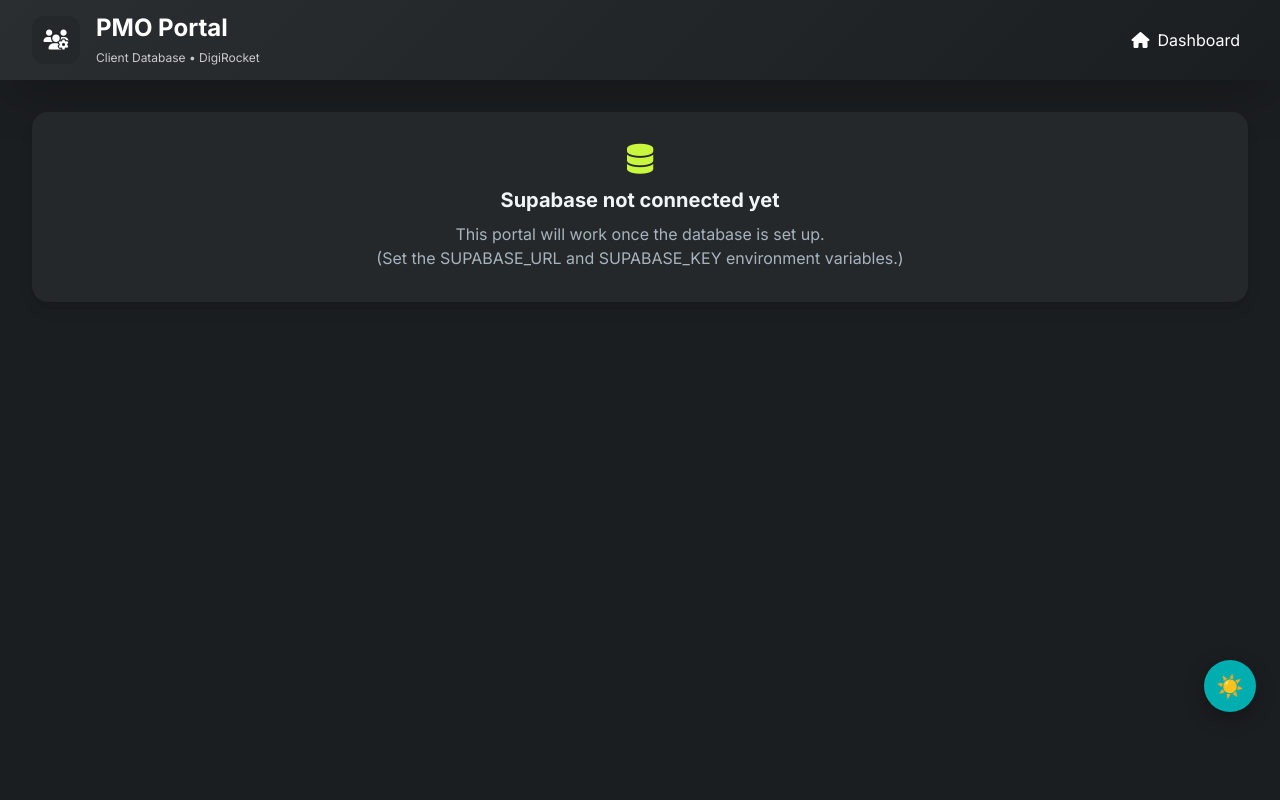
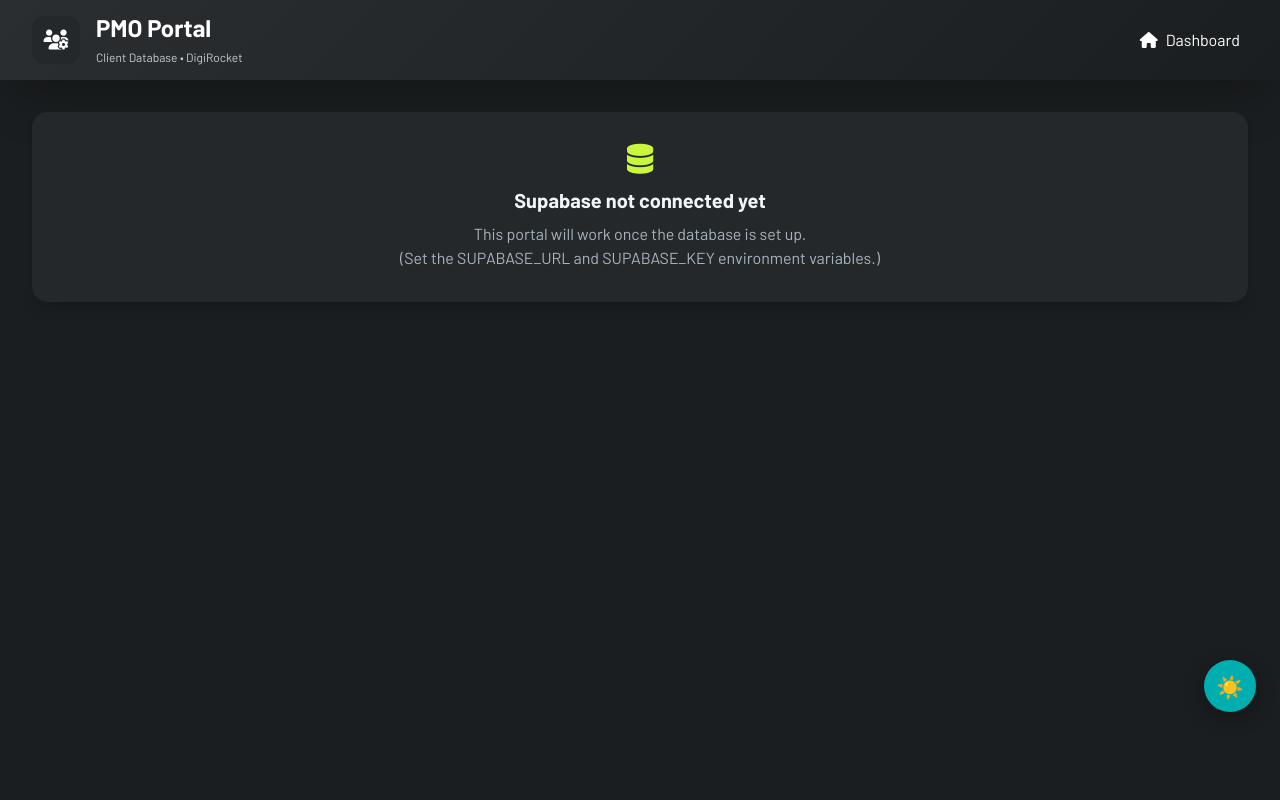
Before and after one commit to Digirocket-Technologies-Pvt-Ltd/ReportingApp, a Flask app: template templates/pmo.html in a window 1280 px wide. Run offline with Flask 3, Linux system fonts and the light colour scheme; the template is opened without the code that fills it, so the values that code supplies are empty.

Commit message:
Swap site font to Barlow across all pages
Replace Inter (most pages) and SF Pro Display (landing page) with
Barlow, including the Google Fonts links/import and font-family refs.

Co-Authored-By: Claude Opus 4.7 (1M context) <noreply@anthropic.com>

```diff
--- a/templates/client_detail.html
+++ b/templates/client_detail.html
@@ -9,9 +9,9 @@
     <link href="/static/css/dark-theme.css" rel="stylesheet">
     <script src="/static/js/theme-toggle.js"></script>
     <link href="https://cdnjs.cloudflare.com/ajax/libs/font-awesome/6.4.0/css/all.min.css" rel="stylesheet">
-    <link href="https://fonts.googleapis.com/css2?family=Inter:wght@300;400;500;600;700;800&display=swap" rel="stylesheet">
+    <link href="https://fonts.googleapis.com/css2?family=Barlow:wght@300;400;500;600;700;800&display=swap" rel="stylesheet">
     <style>
-        body { font-family: 'Inter', sans-serif; }
+        body { font-family: 'Barlow', sans-serif; }
         .gradient-bg { background: linear-gradient(135deg, #14181a 0%, #0a0d0e 100%); }
         .badge { display:inline-block; padding:3px 12px; border-radius:9999px; font-size:12px; font-weight:700; }
         .badge-active { background:#dcfce7; color:#166534; }
--- a/templates/combined_data.html
+++ b/templates/combined_data.html
@@ -7,14 +7,14 @@
     <link href="/static/css/dark-theme.css" rel="stylesheet">
     <script src="/static/js/theme-toggle.js"></script>
     <link href="https://cdnjs.cloudflare.com/ajax/libs/font-awesome/6.4.0/css/all.min.css" rel="stylesheet">
-    <link href="https://fonts.googleapis.com/css2?family=Inter:wght@300;400;500;600;700;800&display=swap" rel="stylesheet">
+    <link href="https://fonts.googleapis.com/css2?family=Barlow:wght@300;400;500;600;700;800&display=swap" rel="stylesheet">
     <script src="https://cdnjs.cloudflare.com/ajax/libs/Chart.js/3.7.0/chart.min.js"></script>
     <script src="https://cdnjs.cloudflare.com/ajax/libs/xlsx/0.17.0/xlsx.full.min.js"></script>
     <script src="https://cdnjs.cloudflare.com/ajax/libs/html2canvas/1.4.1/html2canvas.min.js"></script>
 
     <style>
         body {
-            font-family: 'Inter', sans-serif;
+            font-family: 'Barlow', sans-serif;
         }
 
         .group:hover .invisible {
--- a/templates/dashboard.html
+++ b/templates/dashboard.html
@@ -7,10 +7,10 @@
     <link href="/static/css/dark-theme.css" rel="stylesheet">
     <script src="/static/js/theme-toggle.js"></script>
     <link href="https://cdnjs.cloudflare.com/ajax/libs/font-awesome/6.4.0/css/all.min.css" rel="stylesheet">
-    <link href="https://fonts.googleapis.com/css2?family=Inter:wght@300;400;500;600;700;800&display=swap" rel="stylesheet">
+    <link href="https://fonts.googleapis.com/css2?family=Barlow:wght@300;400;500;600;700;800&display=swap" rel="stylesheet">
     <style>
         body {
-            font-family: 'Inter', sans-serif;
+            font-family: 'Barlow', sans-serif;
         }
 
         /* ---- Notification bell panel (works in light + dark mode) ---- */
--- a/templates/index.html
+++ b/templates/index.html
@@ -19,7 +19,7 @@
                         warning: '#F59E0B',
                     },
                     fontFamily: {
-                        sans: ['SF Pro Display', 'system-ui', 'sans-serif'],
+                        sans: ['Barlow', 'system-ui', 'sans-serif'],
                     },
                     animation: {
                         'slide-up': 'slideUp 0.8s ease-out',
@@ -35,7 +35,7 @@
         }
     </script>
     <style>
-        @import url('https://fonts.googleapis.com/css2?family=SF+Pro+Display:wght@300;400;500;600;700;800;900&display=swap');
+        @import url('https://fonts.googleapis.com/css2?family=Barlow:wght@300;400;500;600;700;800;900&display=swap');
 
         @keyframes slideUp {
             from { transform: translateY(100px); opacity: 0; }
--- a/templates/pmo.html
+++ b/templates/pmo.html
@@ -9,9 +9,9 @@
     <link href="/static/css/dark-theme.css" rel="stylesheet">
     <script src="/static/js/theme-toggle.js"></script>
     <link href="https://cdnjs.cloudflare.com/ajax/libs/font-awesome/6.4.0/css/all.min.css" rel="stylesheet">
-    <link href="https://fonts.googleapis.com/css2?family=Inter:wght@300;400;500;600;700;800&display=swap" rel="stylesheet">
+    <link href="https://fonts.googleapis.com/css2?family=Barlow:wght@300;400;500;600;700;800&display=swap" rel="stylesheet">
     <style>
-        body { font-family: 'Inter', sans-serif; }
+        body { font-family: 'Barlow', sans-serif; }
         .gradient-bg { background: linear-gradient(135deg, #14181a 0%, #0a0d0e 100%); }
         .pmo-table th { font-size: 11px; text-transform: uppercase; letter-spacing: .02em; }
         /* compact + wrapping so all columns fit without horizontal scroll */
--- a/templates/pmo_denied.html
+++ b/templates/pmo_denied.html
@@ -9,8 +9,8 @@
     <link href="/static/css/dark-theme.css" rel="stylesheet">
     <script src="/static/js/theme-toggle.js"></script>
     <link href="https://cdnjs.cloudflare.com/ajax/libs/font-awesome/6.4.0/css/all.min.css" rel="stylesheet">
-    <link href="https://fonts.googleapis.com/css2?family=Inter:wght@300;400;500;600;700;800&display=swap" rel="stylesheet">
-    <style>body { font-family: 'Inter', sans-serif; }</style>
+    <link href="https://fonts.googleapis.com/css2?family=Barlow:wght@300;400;500;600;700;800&display=swap" rel="stylesheet">
+    <style>body { font-family: 'Barlow', sans-serif; }</style>
 </head>
 <body class="bg-gradient-to-br from-slate-50 via-blue-50 to-teal-50 min-h-screen flex items-center justify-center px-4">
     <div class="section-card bg-white rounded-2xl shadow-lg p-10 max-w-lg text-center">
--- a/templates/report_display.html
+++ b/templates/report_display.html
@@ -9,10 +9,10 @@
     <link href="/static/css/dark-theme.css" rel="stylesheet">
     <script src="/static/js/theme-toggle.js"></script>
     <link href="https://cdnjs.cloudflare.com/ajax/libs/font-awesome/6.4.0/css/all.min.css" rel="stylesheet">
-    <link href="https://fonts.googleapis.com/css2?family=Inter:wght@300;400;500;600;700;800&display=swap" rel="stylesheet">
+    <link href="https://fonts.googleapis.com/css2?family=Barlow:wght@300;400;500;600;700;800&display=swap" rel="stylesheet">
     <script src="https://cdnjs.cloudflare.com/ajax/libs/html2canvas/1.4.1/html2canvas.min.js"></script>
     <style>
-        body { font-family: 'Inter', sans-serif; }
+        body { font-family: 'Barlow', sans-serif; }
         .gradient-bg { background: linear-gradient(135deg, #14181a 0%, #0a0d0e 100%); }
         /* ---- Slide editor ---- */
         .slide-wrap { max-width: 920px; margin: 0 auto 28px; }
--- a/templates/session_status.html
+++ b/templates/session_status.html
@@ -9,10 +9,10 @@
     <link href="/static/css/dark-theme.css" rel="stylesheet">
     <script src="/static/js/theme-toggle.js"></script>
     <link href="https://cdnjs.cloudflare.com/ajax/libs/font-awesome/6.4.0/css/all.min.css" rel="stylesheet">
-    <link href="https://fonts.googleapis.com/css2?family=Inter:wght@300;400;500;600;700;800&display=swap" rel="stylesheet">
+    <link href="https://fonts.googleapis.com/css2?family=Barlow:wght@300;400;500;600;700;800&display=swap" rel="stylesheet">
     <style>
         body {
-            font-family: 'Inter', sans-serif;
+            font-family: 'Barlow', sans-serif;
         }
 
         .gradient-bg {
--- a/templates/video_display.html
+++ b/templates/video_display.html
@@ -9,11 +9,11 @@
     <link href="/static/css/dark-theme.css" rel="stylesheet">
     <script src="/static/js/theme-toggle.js"></script>
     <link href="https://cdnjs.cloudflare.com/ajax/libs/font-awesome/6.4.0/css/all.min.css" rel="stylesheet">
-    <link href="https://fonts.googleapis.com/css2?family=Inter:wght@300;400;500;600;700;800&display=swap" rel="stylesheet">
+    <link href="https://fonts.googleapis.com/css2?family=Barlow:wght@300;400;500;600;700;800&display=swap" rel="stylesheet">
 
     <style>
         body {
-            font-family: 'Inter', sans-serif;
+            font-family: 'Barlow', sans-serif;
         }
 
         .gradient-bg {
```
